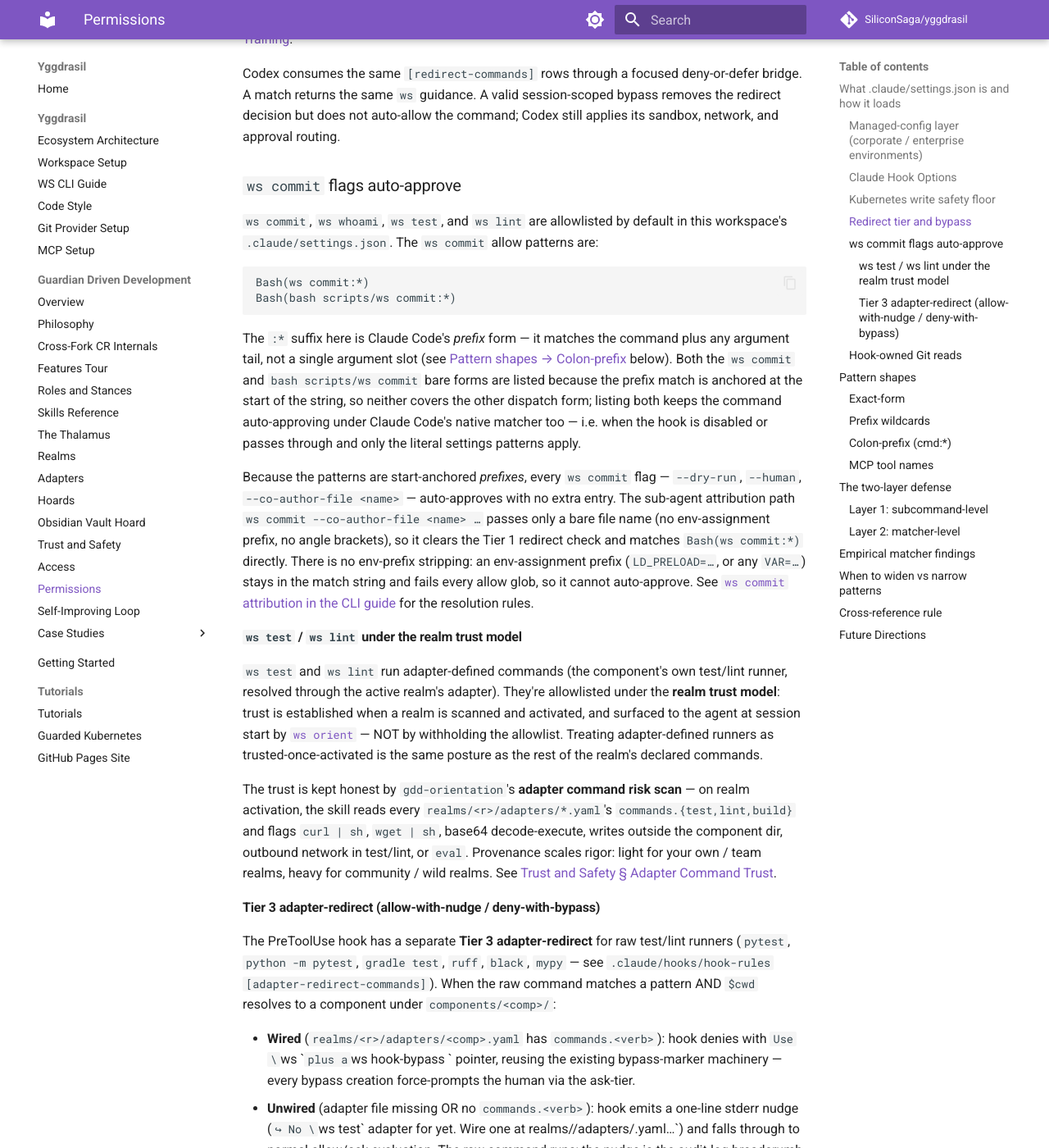
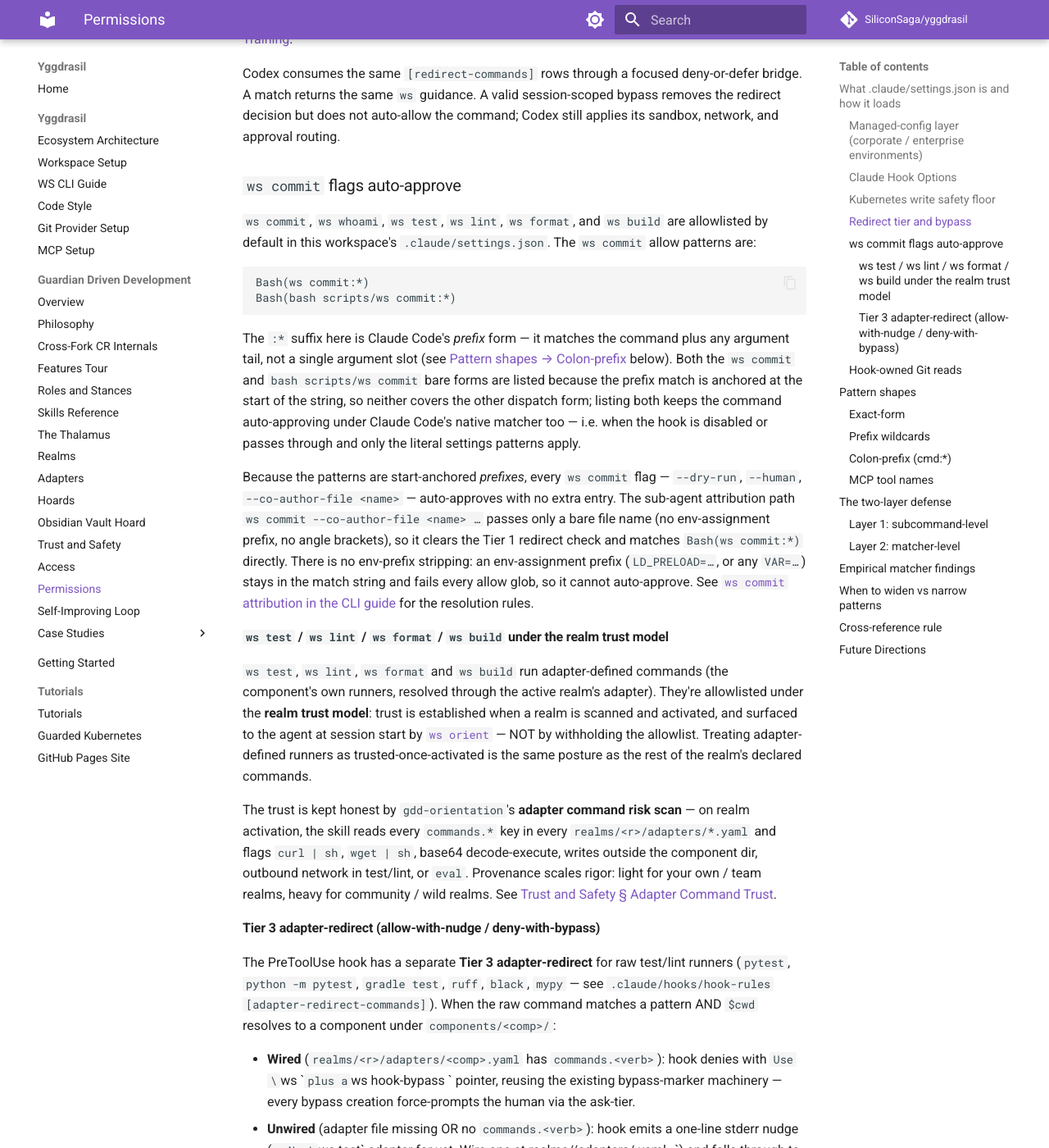
Before and after one commit to SiliconSaga/yggdrasil, an MkDocs documentation site: the page built from docs/gdd/permissions.md, in a window 1280 px wide and 1400 px high, scrolled down 2756 px. Shown: the whole window at 82% size. Built offline with MkDocs 1.6.1 and Material for MkDocs 9.7.7, drawn with Linux system fonts in a browser that asks for light colours; comment, search, counter and statistics services are not loaded; some of the changed text lies outside the part shown.

Commit message:
fix(ws): PR #157 review round 1 — risk scan covers every adapter key, orient pins all six verbs
The orientation risk scan and its three doc mirrors enumerated `commands.{test,lint,build}`, so a wired `format` (or `run` / `clean`) command sat outside the documented scan while being dispatched by a pre-allowed verb. The scan now reads every key under `commands:`. The permissions matcher table gains its rows for `ws format` and `ws build`, and the orient fixture asserts a `runs:` row for each adapter verb so discovery can't drop one silently.

Co-Authored-By: Claude Fable 5.1 <noreply@anthropic.com>

````diff
--- a/docs/gdd/permissions.md
+++ b/docs/gdd/permissions.md
@@ -62,7 +62,7 @@ Codex consumes the same `[redirect-commands]` rows through a focused deny-or-def
 
 ### `ws commit` flags auto-approve
 
-`ws commit`, `ws whoami`, `ws test`, and `ws lint` are allowlisted by default in this workspace's `.claude/settings.json`. The `ws commit` allow patterns are:
+`ws commit`, `ws whoami`, `ws test`, `ws lint`, `ws format`, and `ws build` are allowlisted by default in this workspace's `.claude/settings.json`. The `ws commit` allow patterns are:
 
 ```text
 Bash(ws commit:*)
@@ -73,11 +73,11 @@ The `:*` suffix here is Claude Code's *prefix* form — it matches the command p
 
 Because the patterns are start-anchored *prefixes*, every `ws commit` flag — `--dry-run`, `--human`, `--co-author-file <name>` — auto-approves with no extra entry. The sub-agent attribution path `ws commit --co-author-file <name> …` passes only a bare file name (no env-assignment prefix, no angle brackets), so it clears the Tier 1 redirect check and matches `Bash(ws commit:*)` directly. There is no env-prefix stripping: an env-assignment prefix (`LD_PRELOAD=…`, or any `VAR=…`) stays in the match string and fails every allow glob, so it cannot auto-approve. See [`ws commit` attribution in the CLI guide](../ws-cli-guide.md#ws-commit) for the resolution rules.
 
-#### `ws test` / `ws lint` under the realm trust model
+#### `ws test` / `ws lint` / `ws format` / `ws build` under the realm trust model
 
-`ws test` and `ws lint` run adapter-defined commands (the component's own test/lint runner, resolved through the active realm's adapter). They're allowlisted under the **realm trust model**: trust is established when a realm is scanned and activated, and surfaced to the agent at session start by [`ws orient`](../ws-cli-guide.md#ws-orient) — NOT by withholding the allowlist. Treating adapter-defined runners as trusted-once-activated is the same posture as the rest of the realm's declared commands.
+`ws test`, `ws lint`, `ws format` and `ws build` run adapter-defined commands (the component's own runners, resolved through the active realm's adapter). They're allowlisted under the **realm trust model**: trust is established when a realm is scanned and activated, and surfaced to the agent at session start by [`ws orient`](../ws-cli-guide.md#ws-orient) — NOT by withholding the allowlist. Treating adapter-defined runners as trusted-once-activated is the same posture as the rest of the realm's declared commands.
 
-The trust is kept honest by `gdd-orientation`'s **adapter command risk scan** — on realm activation, the skill reads every `realms/<r>/adapters/*.yaml`'s `commands.{test,lint,build}` and flags `curl | sh`, `wget | sh`, base64 decode-execute, writes outside the component dir, outbound network in test/lint, or `eval`. Provenance scales rigor: light for your own / team realms, heavy for community / wild realms. See [Trust and Safety § Adapter Command Trust](trust-and-safety.md#adapter-command-trust).
+The trust is kept honest by `gdd-orientation`'s **adapter command risk scan** — on realm activation, the skill reads every `commands.*` key in every `realms/<r>/adapters/*.yaml` and flags `curl | sh`, `wget | sh`, base64 decode-execute, writes outside the component dir, outbound network in test/lint, or `eval`. Provenance scales rigor: light for your own / team realms, heavy for community / wild realms. See [Trust and Safety § Adapter Command Trust](trust-and-safety.md#adapter-command-trust).
 
 #### Tier 3 adapter-redirect (allow-with-nudge / deny-with-bypass)
 
@@ -200,6 +200,9 @@ Verified in interactive testing. Each row is a (pattern, attempted command, expe
 | `git mv*` redirect-deny | `git mv a b` | Denied (redirect to plain `mv` + bodyfile) | Start-anchored bare-form match (like `git commit*`); a `git -C <dir> mv` form isn't caught — same accepted gap as the other git redirects, and avoids over-matching `mv` in unrelated git args |
 | `Bash(ws test:*)` | `ws test mimir` | Allowed without prompt | `ws test` allowlisted under the realm trust model |
 | `Bash(ws lint:*)` | `ws lint mimir` | Allowed without prompt | `ws lint` allowlisted under the realm trust model |
+| `Bash(ws format:*)` | `ws format kanidm --all` | Allowed without prompt | `ws format` allowlisted under the realm trust model; it rewrites files, but only through the fingerprinted adapter command |
+| `Bash(ws build:*)` | `ws build terasology` | Allowed without prompt | `ws build` allowlisted under the realm trust model |
+| (no `ws run` entry) | `ws run terasology` | Prompted | Deliberately not allowlisted — run targets are long-lived or interactive |
 
 When you add a new allow pattern, also add at least one positive case (matches → allowed) and one negative case (close-but-not-quite → prompts) to this table. Mismatches between the table and observed behavior are PR-blocking — they indicate either a stale doc or a matcher behavior change.
 
````
Also changed, not shown: .agent/skills/gdd-orientation/SKILL.md (+3 -3 lines), docs/gdd/realms.md (+1 -1 lines), docs/gdd/trust-and-safety.md (+2 -2 lines), 1 other file.
